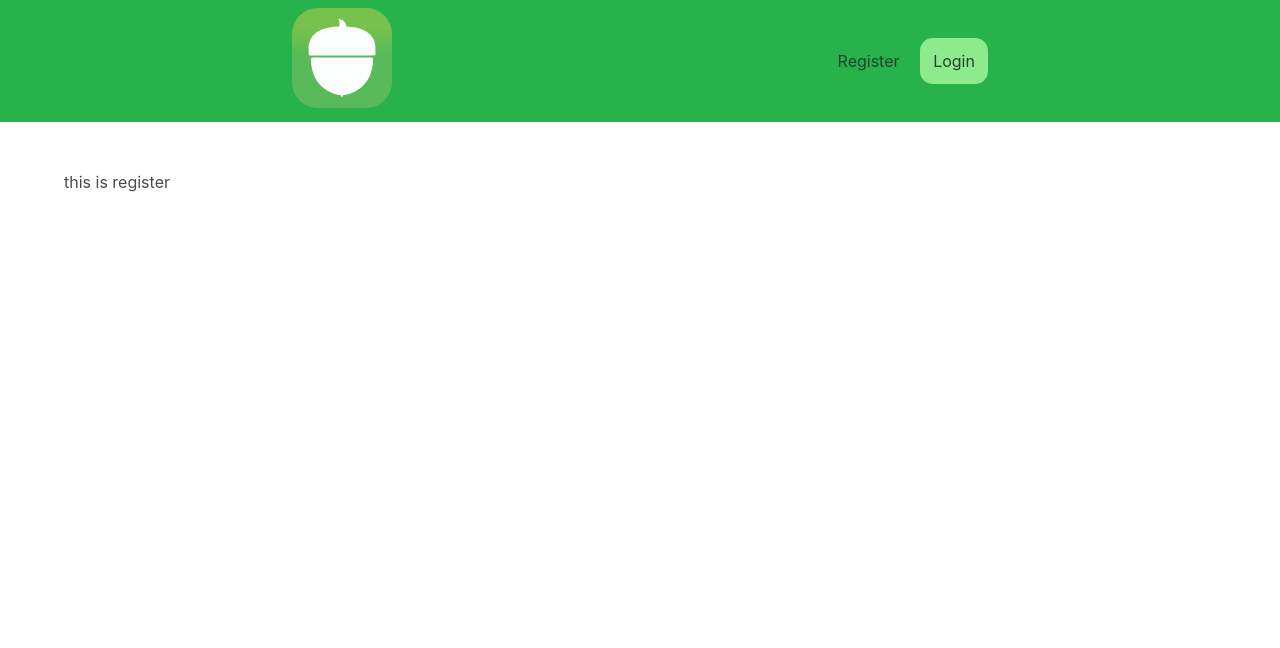
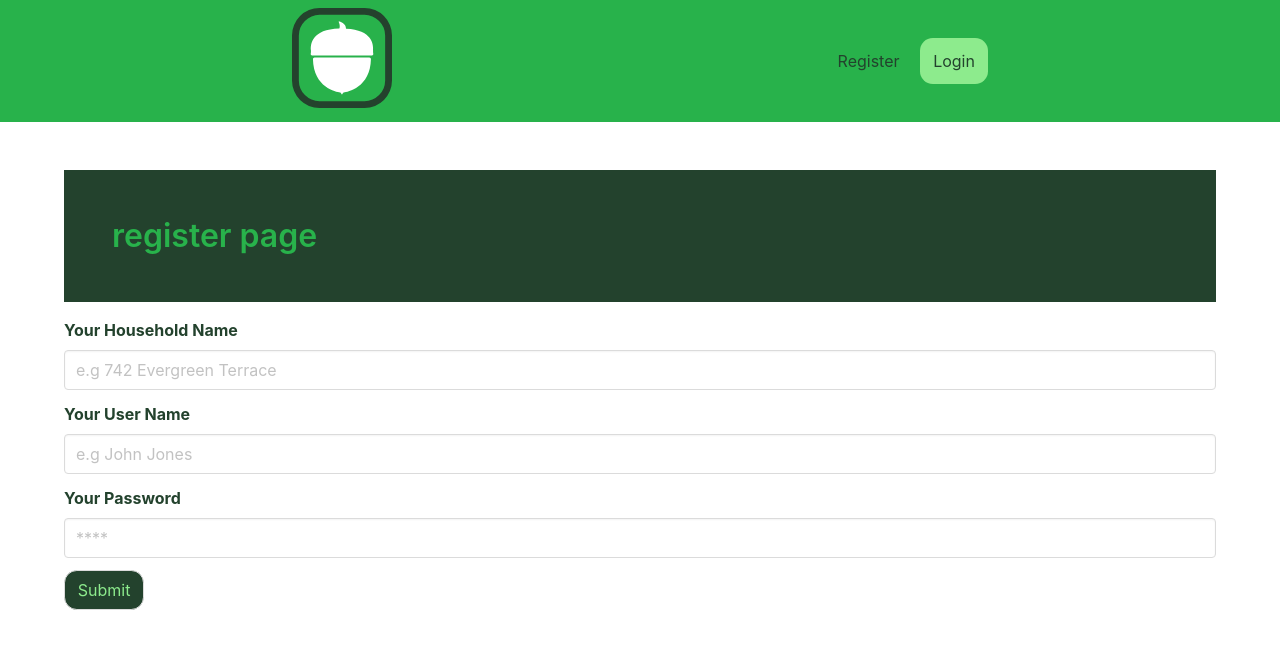
Before and after one commit to RamunasMalisauskas/muny-app, a Vue app: page /register in a window 1280 px wide. Shown: the top 648 px of the page. Built offline with nearby package versions, Linux system fonts and the light colour scheme; no server answers.

Commit message:
resiter page created

```diff
--- a/src/views/login/Login.vue
+++ b/src/views/login/Login.vue
@@ -99,12 +99,12 @@ label {
 button {
   padding: 0.8em;
   border-radius: 0.8em;
-  color: rgb(40, 178, 75);
+  color: rgb(141, 235, 141);
   background: rgb(35, 66, 45);
 }
 
 button:hover {
   color: rgb(35, 66, 45);
-  background:  rgb(40, 178, 75);
+  background:  rgb(141, 235, 141);
 }
 </style>
--- a/src/views/login/Register.vue
+++ b/src/views/login/Register.vue
@@ -2,16 +2,109 @@
   <div id="register">
     <div class="section">
       <div class="container">
-        <h3>this is register</h3>
+        <Hero />
+
+        <Notification
+          v-if="error"
+          v-on:close="error = false"
+          class="blue"
+          :message="errorMessage"
+        />
+
+        <form name="login" v-on:submit.prevent="test">
+          <div class="field">
+            <label class="label">Your Household Name</label>
+            <div class="control">
+              <input
+                class="input"
+                type="text"
+                placeholder="e.g 742 Evergreen Terrace"
+                v-model="home"
+                required
+              />
+            </div>
+          </div>
+
+          <div class="field">
+            <label class="label">Your User Name</label>
+            <div class="control">
+              <input
+                class="input"
+                type="text"
+                placeholder="e.g John Jones"
+                v-model="name"
+                required
+              />
+            </div>
+          </div>
+
+          <div class="field">
+            <label class="label">Your Password</label>
+            <div class="control">
+              <input
+                class="input"
+                type="password"
+                placeholder="****"
+                v-model="password"
+                required
+              />
+            </div>
+          </div>
+
+          <div class="control" :class="loading && `is-loading`">
+            <button class="button">Submit</button>
+          </div>
+        </form>
       </div>
     </div>
   </div>
 </template>
 
 <script>
+import Hero from "../../components/Hero";
+import Notification from "../../components/Notification";
+
 export default {
-  name: "Register",
+  name: "Login",
+  components: { Hero, Notification },
+
+  data() {
+    return {
+      home: "",
+      name: "",
+      password: "",
+      error: false,
+      errorMessage: "",
+      loading: false,
+    };
+  },
+
+  methods: {
+    test() {
+      console.log(this.name, this.home, this.password);
+    },
+  },
 };
 </script>
 
-<style scoped></style>>
+<style scoped>
+form {
+  margin-top: 1em;
+}
+
+label {
+  color: rgb(35, 66, 45);
+}
+
+button {
+  padding: 0.8em;
+  border-radius: 0.8em;
+  color: rgb(141, 235, 141);
+  background: rgb(35, 66, 45);
+}
+
+button:hover {
+  color: rgb(35, 66, 45);
+  background:  rgb(141, 235, 141);
+}
+</style>
```
Also changed, not shown: src/assets/muny-logo.svg.
